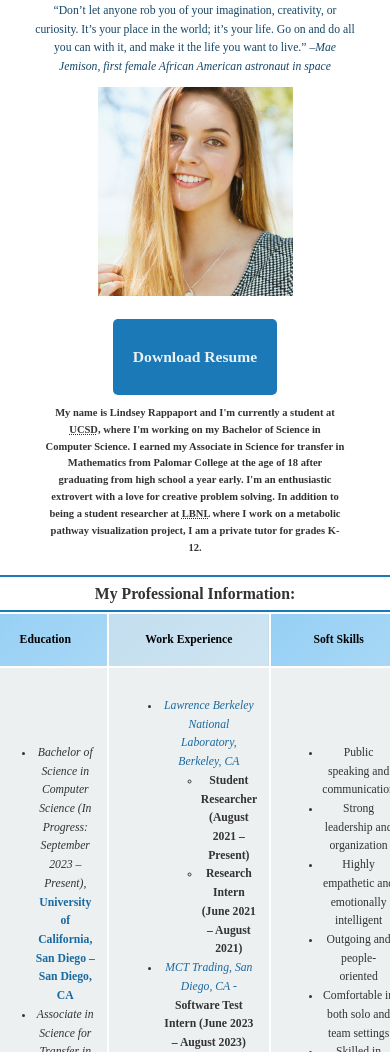
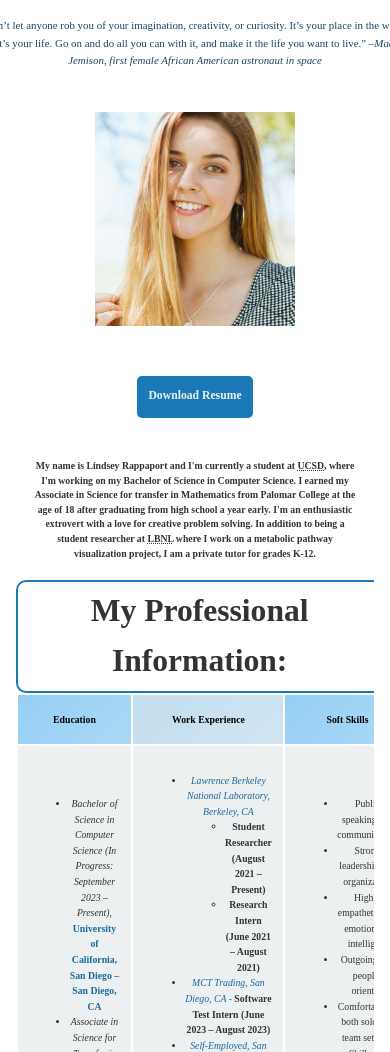
Before and after one commit to lindseyrapp/cse134HW5LindseyRappaport, a plain HTML site: page index.html in a window 390 px wide. Shown: the part 510-1562 px from the top of the page. Drawn offline with Linux system fonts and the light colour scheme; a web font is replaced by a local one.

Commit message:
mobile screen size fixes

```diff
--- a/styles.css
+++ b/styles.css
@@ -934,6 +934,121 @@ dialog button:hover {
     transform: scale(1.05);
 }
 
+/* Keep bio and non-tech stack text at a comfortable size on all screens */
+.bio p,
+.non-tech-stack p {
+    font-size: 1.5rem; /* Slightly smaller than your default body text */
+    line-height: 1.6;
+    max-width: 90%;
+    text-align: center;
+}
+
+/* Tables - improve overflow handling (per your example) */
+main table {
+    width: 100%;
+    overflow-x: auto;   /* Horizontal scroll if needed */
+    display: block;     /* Helps with responsiveness */
+    box-sizing: border-box;
+    max-width: 100%;    /* Keeps the table inside the page */
+}
+
+/* Captions and blockquote responsiveness */
+table caption, blockquote {
+    max-width: 90%;
+    word-break: break-word;
+    overflow-wrap: break-word;
+}
+
+/* Mobile-friendly adjustments for small screens */
+@media (max-width: 768px) {
+    html {
+        font-size: 3vw;   /* Larger base font for readability */
+    }
+
+    body {
+        font-size: 2.8vw;
+    }
+
+    /* Ensure sections fit nicely inside the screen */
+    main, article, section {
+        padding: 4vw 2vw;
+        width: 100%;
+        box-sizing: border-box;
+    }
+
+    /* Resize images */
+    .headshot {
+        max-width: 90%;
+    }
+
+    /* Tables - keep horizontal scroll and good font size */
+    main table {
+        font-size: 2.5vw;
+        overflow-x: auto;
+        max-width: 100%;
+    }
+
+    /* Buttons & links */
+    a.download-btn {
+        font-size: 3vw;
+        padding: 3vw;
+    }
+
+    button {
+        font-size: 2.8vw;
+        padding: 2vw;
+    }
+
+    /* Dialog (like terms & conditions) */
+    dialog {
+        max-width: 90%;
+        padding: 3vw;
+        box-sizing: border-box;
+    }
+
+    /* Make sure non-tech stack and bio text doesn't balloon too large */
+    .bio p,
+    .non-tech-stack p {
+        font-size: 2.5vw; /* Scaled for phones */
+        line-height: 1.5;
+        max-width: 90%;
+        text-align: center;
+    }
+}
+/* Headshot - Desktop Default */
+.headshot {
+    width: 30vw;               /* Scales nicely with screen size */
+    max-width: 300px;          /* Prevents it from getting too big */
+    height: auto;
+    display: block;
+    margin: 2vh auto;          /* Centers it */
+}
+
+/* Medium Screens (Tablets, landscape phones) */
+@media (max-width: 1024px) {
+    .headshot {
+        width: 40vw;
+        max-width: 250px;
+    }
+}
+
+/* Small Screens (Portrait phones) */
+@media (max-width: 768px) {
+    .headshot {
+        width: 55vw;
+        max-width: 220px;
+    }
+}
+
+/* Very Small Phones */
+@media (max-width: 480px) {
+    .headshot {
+        width: 70vw;
+        max-width: 200px;
+    }
+}
+
+
 
 
 
```
